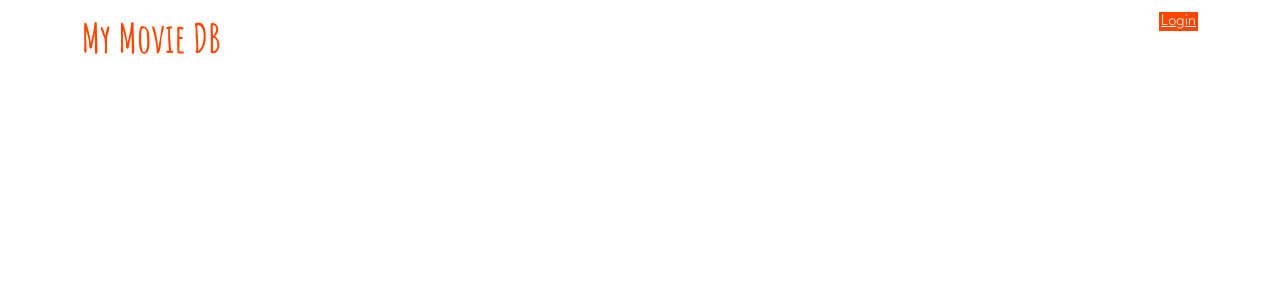
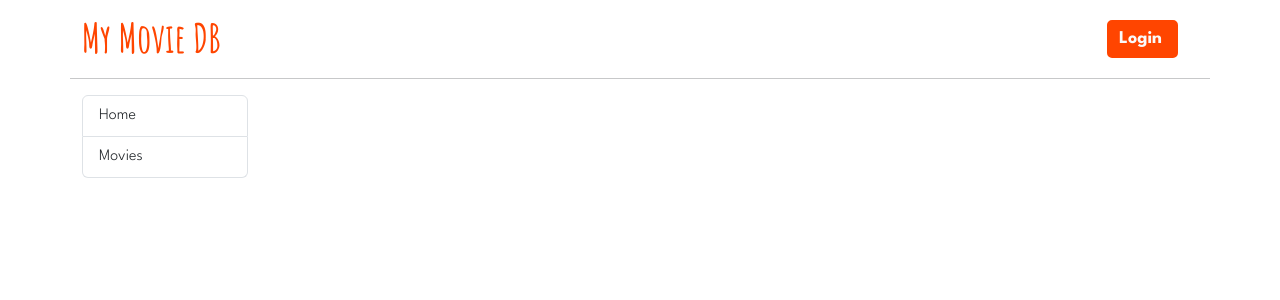
Before and after one commit to Nimira43/Movie-Go, a React (Create React App) app in the folder frontend/: page / in a window 1280 px wide. Shown: the top 300 px of the page. Built offline with nearby package versions, Linux system fonts and the light colour scheme.

Commit message:
Created navbar on the left hand side. Tweaks to custom styles.

```diff
--- a/frontend/src/App.js
+++ b/frontend/src/App.js
@@ -1,3 +1,4 @@
+/* eslint-disable jsx-a11y/anchor-has-content */
 function App() {
   return (
     <div className='container'>
@@ -6,19 +7,22 @@ function App() {
           <h1 className='logo mt-3'>My Movie DB</h1>
         </div>
         <div className='col text-end'>
-          {/* <button className='btn-ember'>Login */}
-            <a href='#!' className='btn-ember'>Login</a>
-          {/* </button> */}
+          <button className='btn-ember'>Login
+            <a href='#!' className='btn-ember'></a>
+          </button>
         </div>
+        <hr className='mb-3' />
       </div>
       <div className='row'>
         <div className='col-md-2'>
           <nav>
-            <div className="list-group">
-
+            <div className='list-group'>
+              <a href='#!' className='list-group-item list-group-item-action'>Home</a>
+              <a href='#!' className='list-group-item list-group-item-action'>Movies</a>
             </div>
           </nav>
         </div>
+        <div className='col-md-10'></div>
       </div>
     </div>
   )
--- a/frontend/src/index.css
+++ b/frontend/src/index.css
@@ -42,18 +42,18 @@
 }
 
 body {
-  margin: 10px;
   line-height: var(--line-height);
 }
 
-/* a {
+a {
   text-decoration: none;
-} */
+}
 
 .logo {
   font-family: 'Amatic SC', sans-serif;
   font-weight: bold;
   color: var(--primary);
+  padding: var(--sm) 0;
 }
 
 h1 {
```
